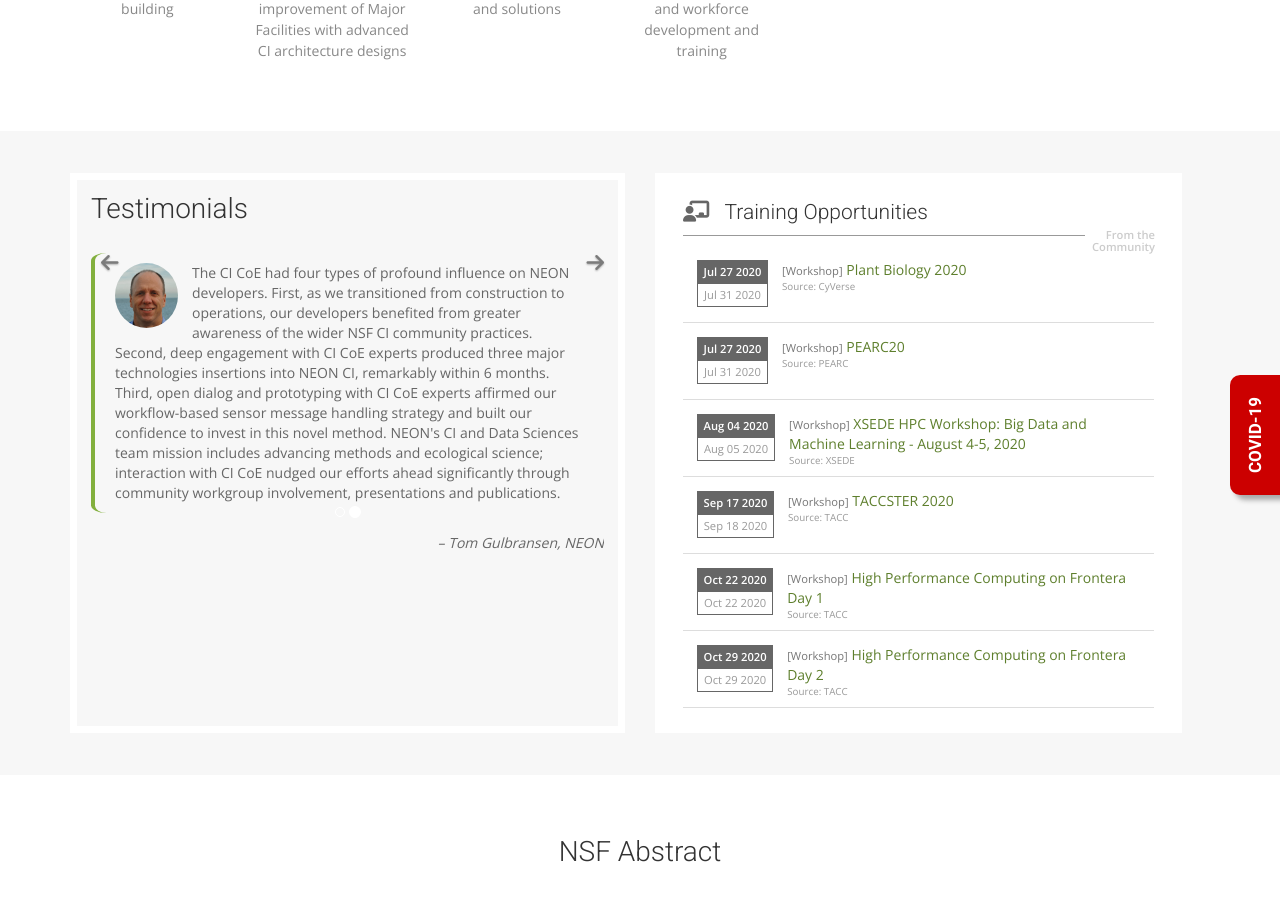
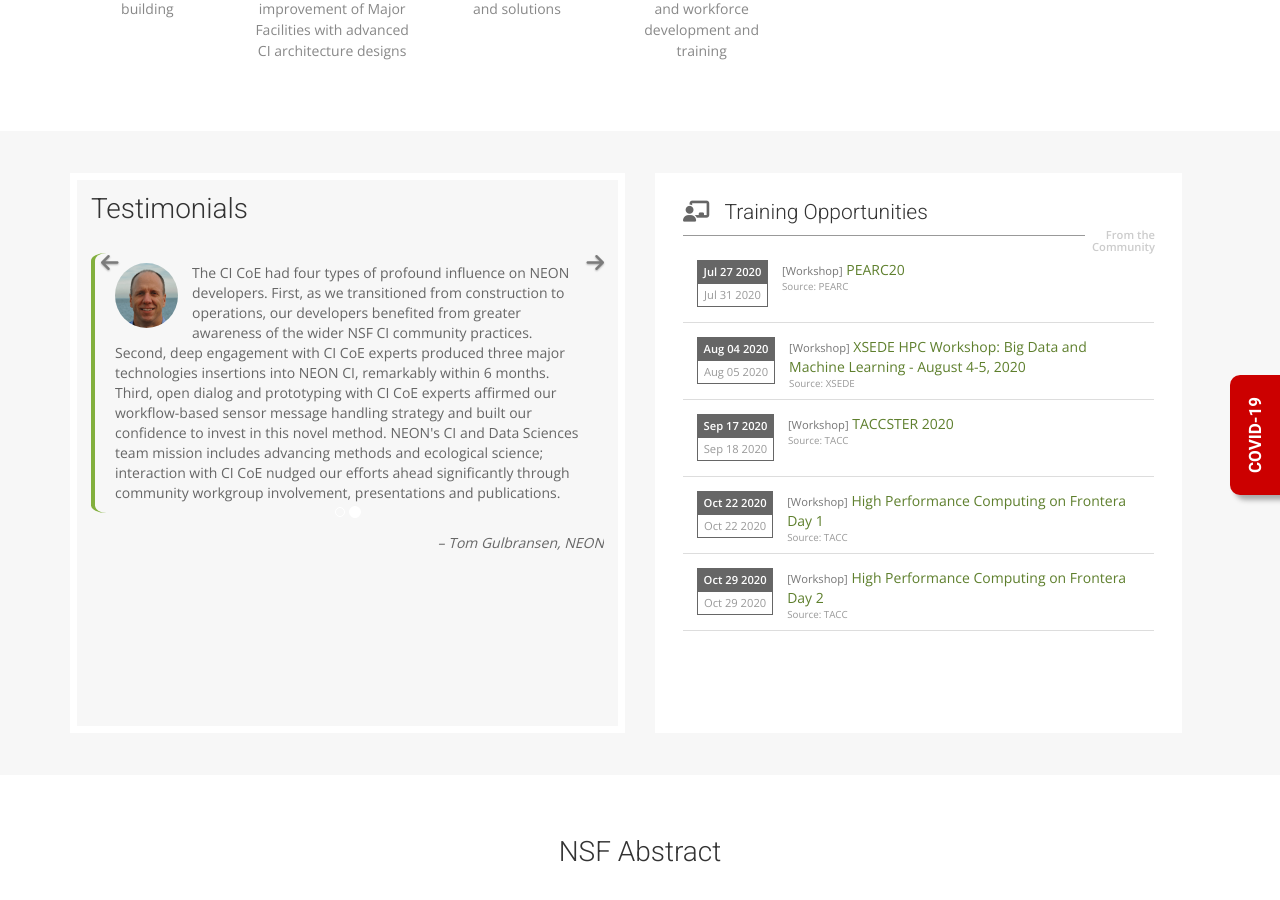
Before and after one commit to cicoe/cicoe.github.io, a Jekyll site: the page built from index.html, in a window 1280 px wide and 900 px high, scrolled down 982 px. Built offline with Jekyll 4.4.1, drawn with Linux system fonts in a browser that asks for light colours; nearby versions of some CDN libraries; some web fonts are replaced; comment, search, counter and statistics services are not loaded.

Commit message:
updated training events

```diff
--- a/_data/training_opportunities.yml
+++ b/_data/training_opportunities.yml
@@ -1,10 +1,3 @@
-- categroy: Workshop
-  end_date: July 31, 2020
-  source: CyVerse
-  start_date: July 27, 2020
-  time: ''
-  title: Plant Biology 2020
-  website: "https://cyverse.org/plant-biology-2020"
 - categroy: Workshop
   end_date: July 31, 2020
   source: PEARC
```
